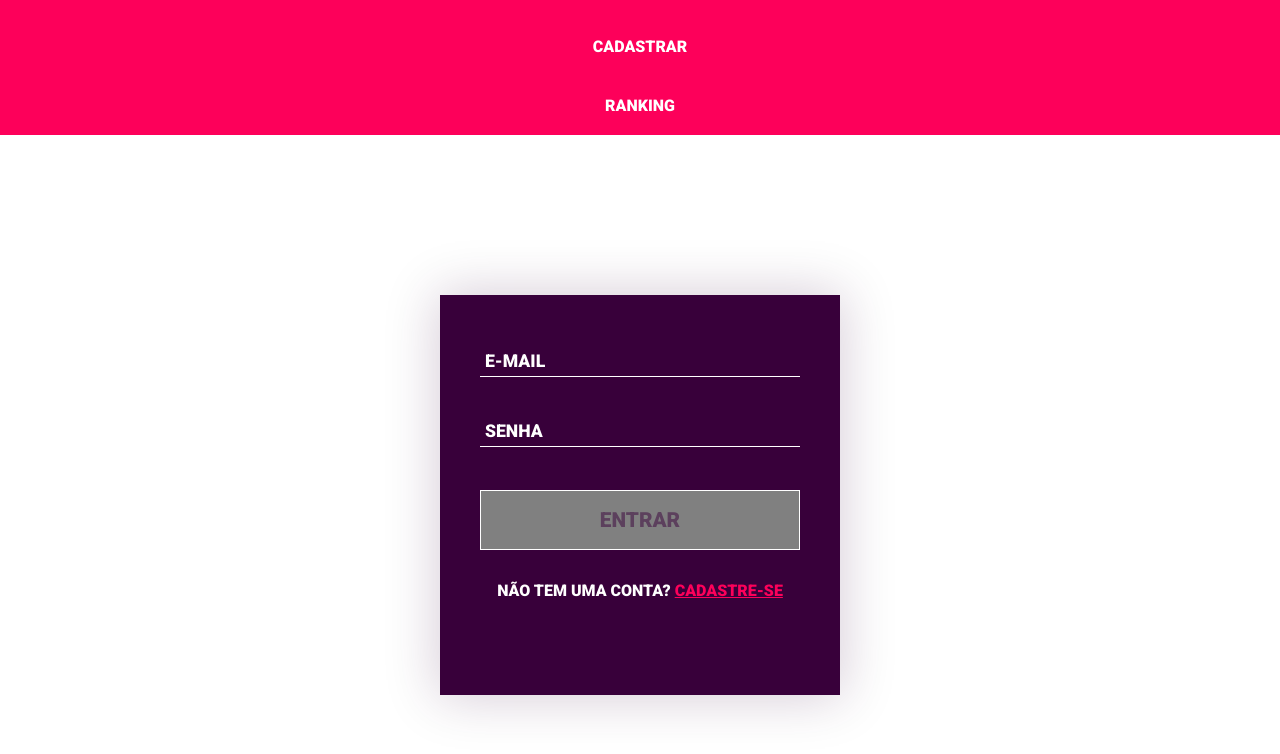
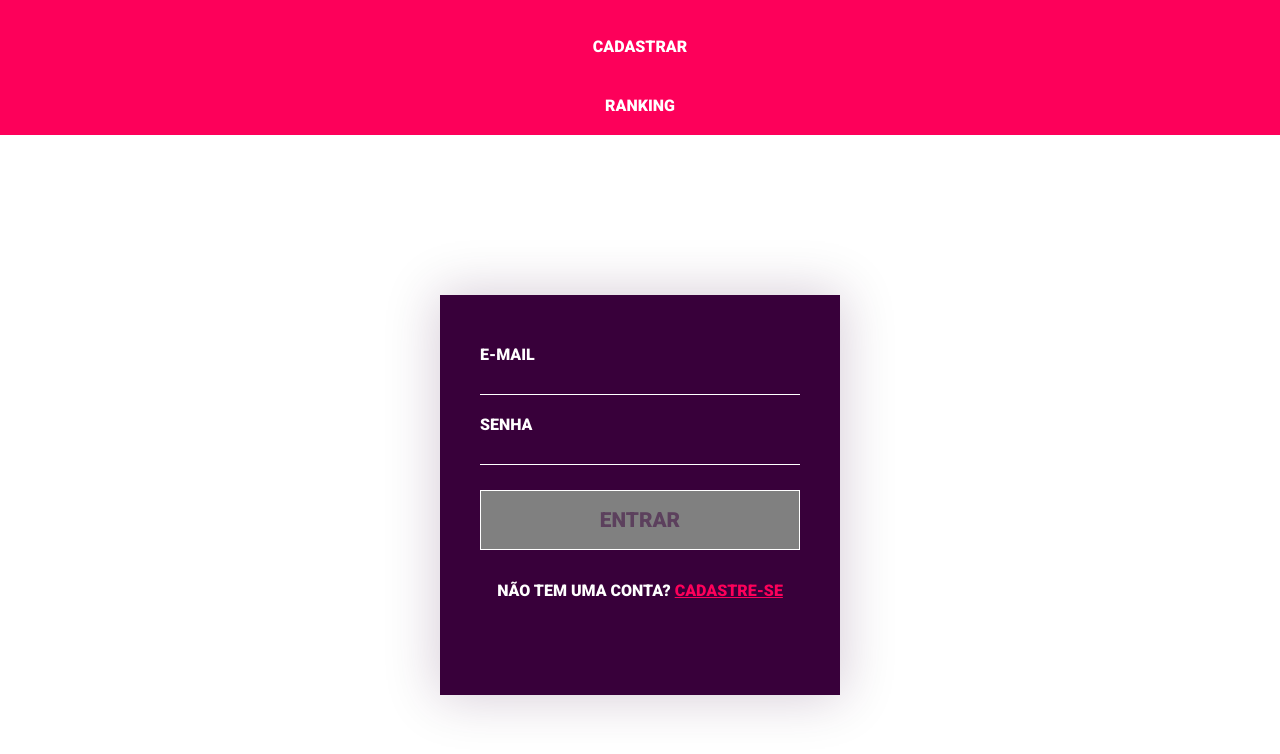
Before and after one commit to bielAlcantara/projeto-ihc-times, a plain HTML site: page login.html in a window 1280 px wide. Shown: the part 196-950 px from the top of the page. Drawn offline with Linux system fonts and the light colour scheme.

Commit message:
removendo placeholder do form login e colocando label em cima do input

```diff
--- a/login.html
+++ b/login.html
@@ -17,11 +17,13 @@
             <div class="main-container">
                 <form action="#" autocomplete="off">
                     <div class="email">
-                        <input type="email" name="email" placeholder="E-MAIL" autocomplete="off" data-tipo="email">
+                        <span class="label-form">E-mail</span>
+                        <input type="email" name="email" autocomplete="off" data-tipo="email">
                         <span class="erro-input"></span>
                     </div>
                     <div class="password">
-                        <input type="password" name="password" placeholder="SENHA" autocomplete="off" data-tipo="password">
+                        <span class="label-form">Senha</span>
+                        <input type="password" name="password" autocomplete="off" data-tipo="password">
                         <span class="erro-input"></span>
                     </div>
                     <div class="submit">
--- a/styles/styles_login.css
+++ b/styles/styles_login.css
@@ -53,6 +53,14 @@ form  input {
     flex-direction: column;
 }
 
+.label-form {
+    text-transform: uppercase;
+    color: white;
+    display: flex;
+    justify-content: flex-start;
+    width: 80%;
+}
+
 .erro-input {
     padding-top: 0.2rem;
     height: 50px;
@@ -79,10 +87,6 @@ form  input {
 
 form input:focus {
     border-bottom: 1.5px solid rgb(5, 241, 255);
-}
-
-form input::placeholder {
-    color: white;
 }
 
 button {
```
